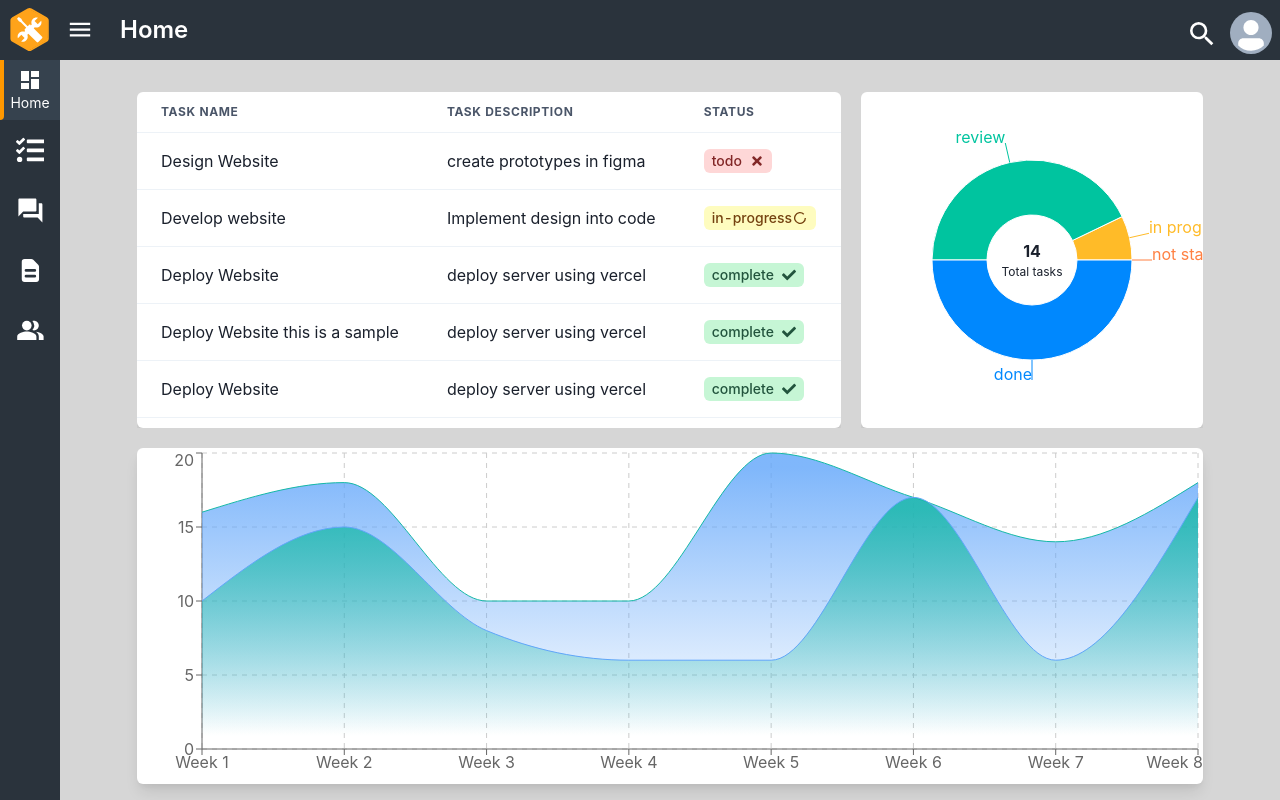
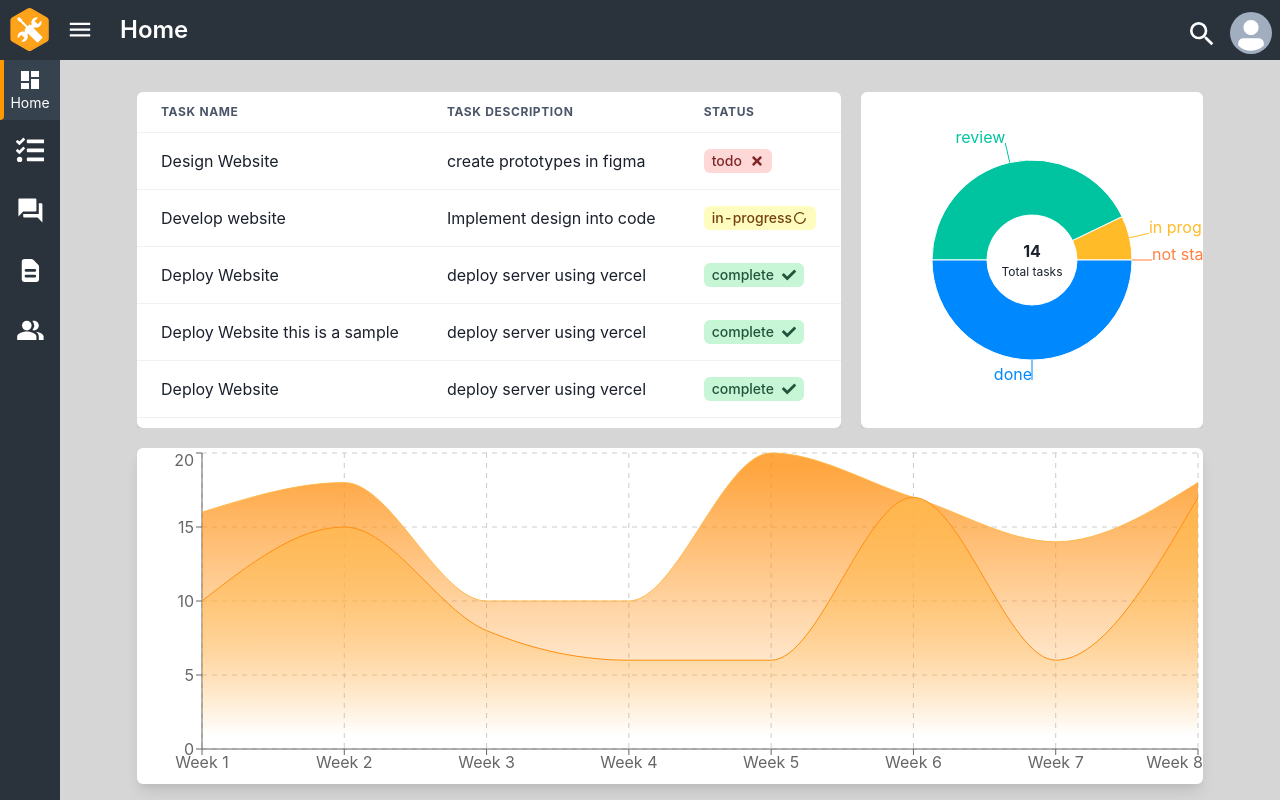
Before and after one commit to DawidWraga/team-project, a Next.js app: page /dashboard in a window 1280 px wide. Built offline with nearby package versions, Linux system fonts and the light colour scheme; sample sign-in values are in the browser's storage.

Commit message:
revert linechart color

```diff
--- a/components/dashboards/UserDashboard.jsx
+++ b/components/dashboards/UserDashboard.jsx
@@ -64,10 +64,10 @@ export function UserDashboard(props) {
 					<Paper w="100%" h="100%" variant="elevated">
 						<LineChart
 							data={lineChartData}
-							colors={{
-								primary: 'hsl(213.10000000000002, 93.9%, 67.8%)',
-								secondary: 'hsl(173.39999999999998, 80.4%, 40%)',
-							}}
+							// colors={{
+							// 	primary: 'hsl(213.10000000000002, 93.9%, 67.8%)',
+							// 	secondary: 'hsl(173.39999999999998, 80.4%, 40%)',
+							// }}
 						/>
 					</Paper>
 				</GridItem>
```
